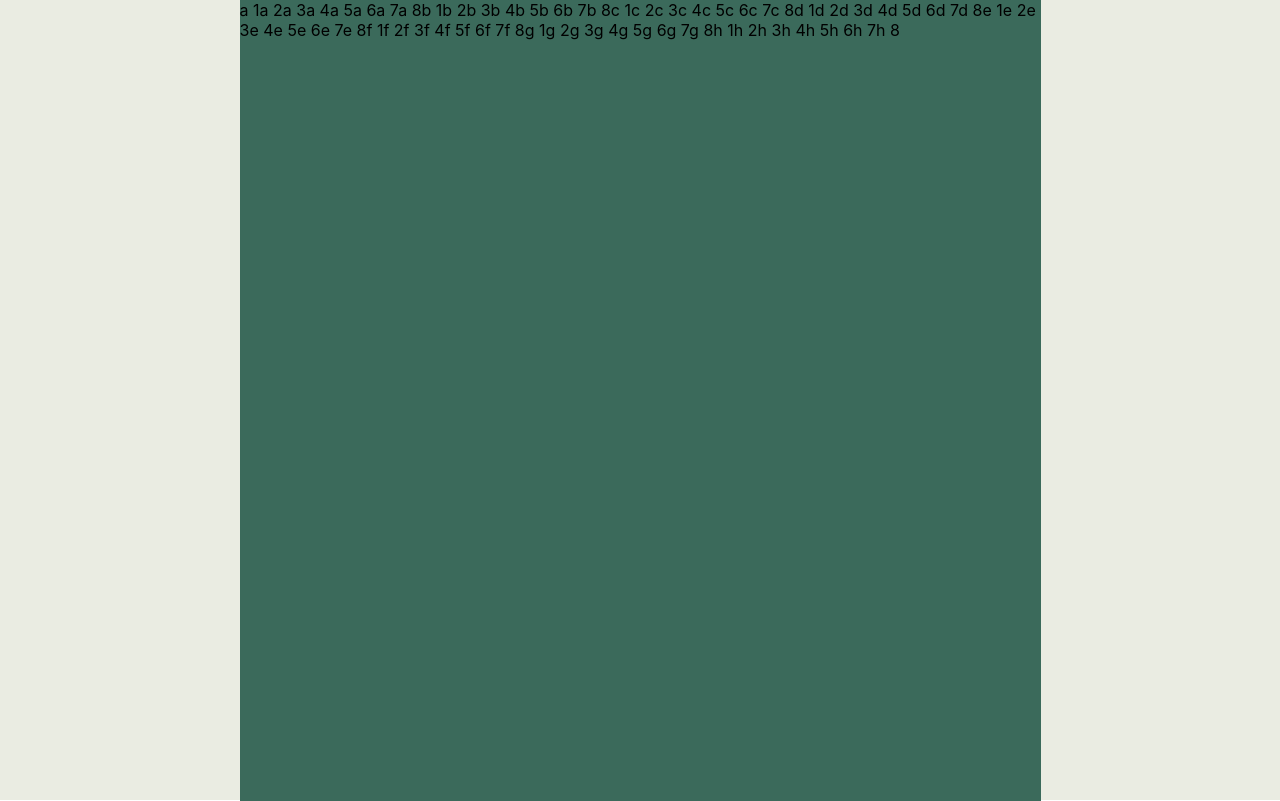
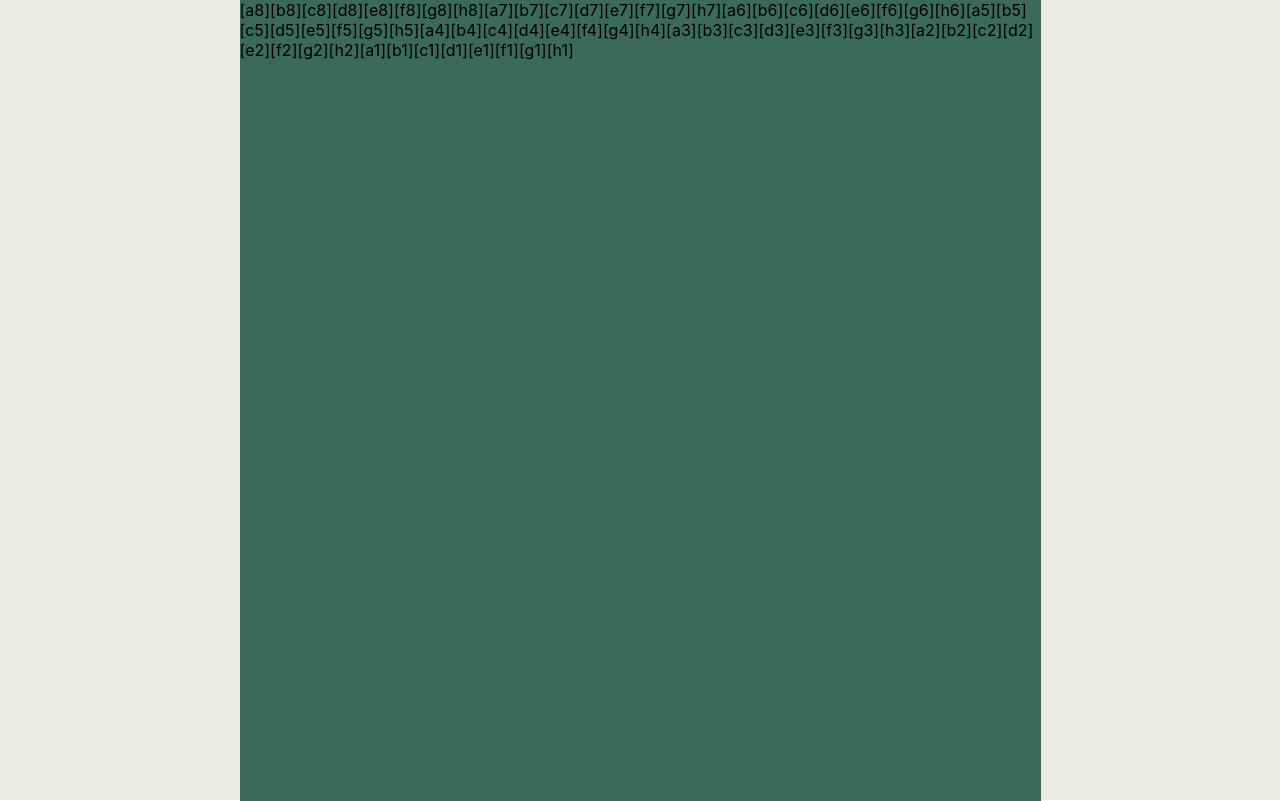
Before and after one commit to StolenMango/Chess-game, a React (Create React App) app in the folder chess-app/: page / in a window 1280 px wide. Built offline with nearby package versions, Linux system fonts and the light colour scheme.

Commit message:
render oreder fix and made it a bit more clear

```diff
--- a/chess-app/src/components/Chessboard.tsx
+++ b/chess-app/src/components/Chessboard.tsx
@@ -1,18 +1,21 @@
 import React from "react";
 import "./Chessboard.css";
 // the 2 axis of the board
-const verticalAxis = [1, 2, 3, 4, 5, 6, 7, 8];
+const verticalAxis = ["1", "2", "3", "4", "5", "6", "7", "8"];
 const horizontalAxis = ["a", "b", "c", "d", "e", "f", "g", "h"];
 //create 2 for loops to render the board, one loop within the other loop
 // don't forget to make a new array for it
 export default function chessboard() {
   let board = [];
 
-  for (let i = 0; i < horizontalAxis.length; i++) {
-    for (let l = 0; l < verticalAxis.length; l++) {
+  // on the vertical axis we want to start from the end of the array
+  // here I spent a long time trying to figure out what was wrong, as per the axis image, I was rendering the "a" row, but I needed it to render it throught the "8" row. So I swapped l and i around.
+  for (let l = verticalAxis.length - 1; l >= 0; l--) {
+    for (let i = 0; i < horizontalAxis.length; i++) {
       board.push(
         <span key={`${horizontalAxis[i]}${verticalAxis[l]}`}>
-          {horizontalAxis[i]} {verticalAxis[l]}
+          [{horizontalAxis[i]}
+          {verticalAxis[l]}]
         </span>
       );
     }
```
Also changed, not shown: chess-app/src/Static/Coordinate-Plane-Chess-Board.webp (added), 1 other file (tests, documents, lock files or other folders).
